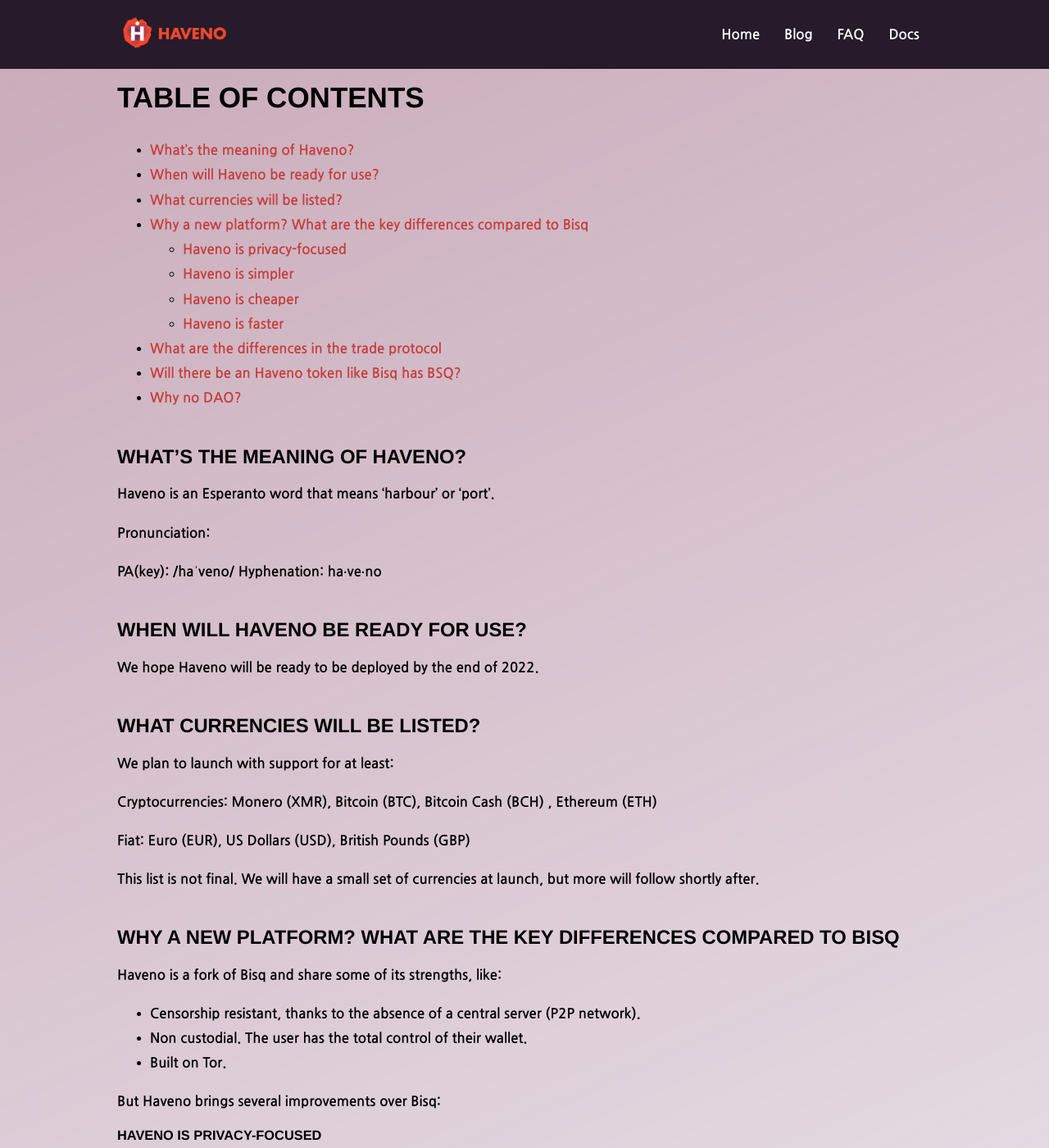
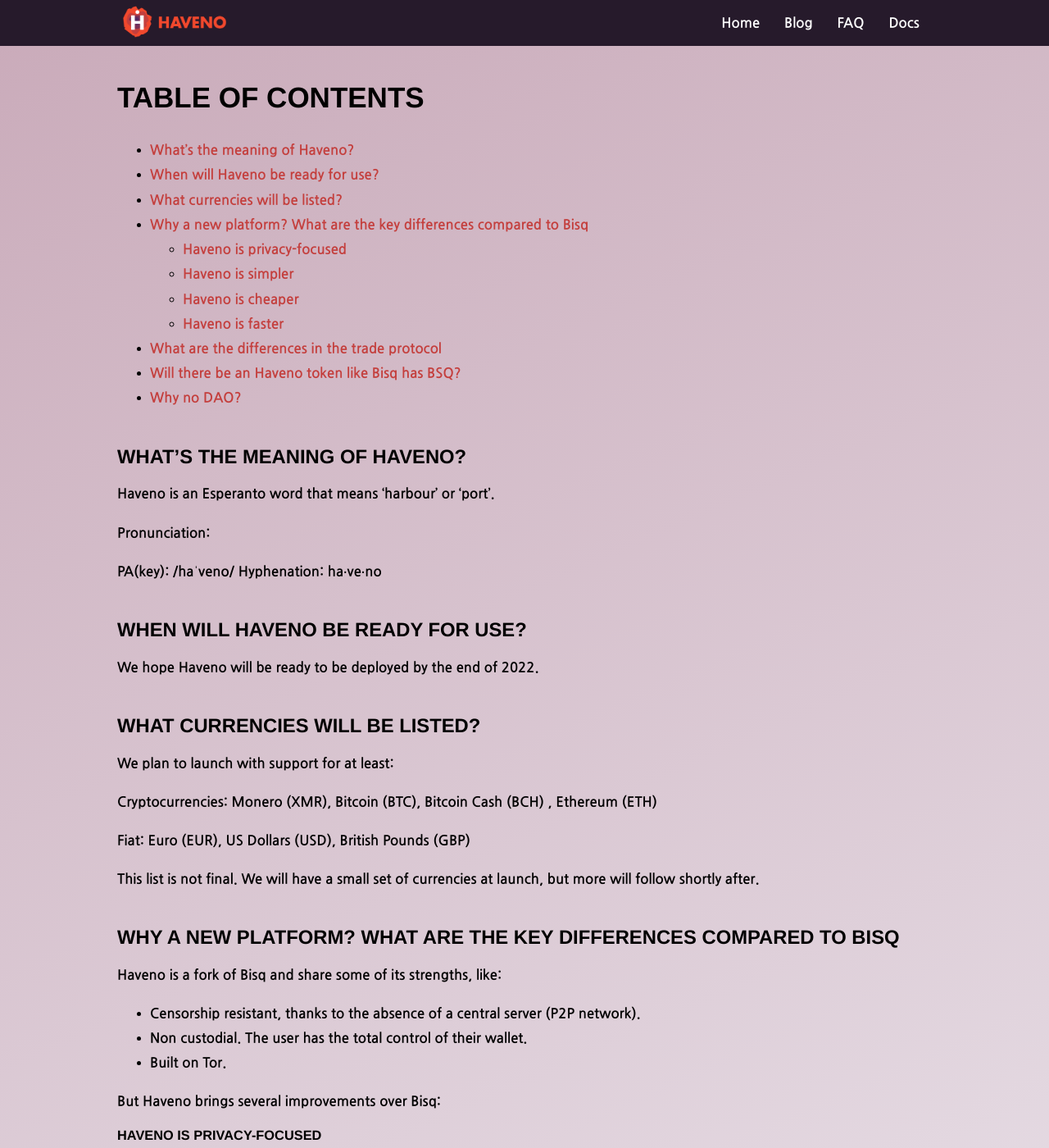
Before and after one commit to haveno-dex/haveno-site, a Jekyll site: the page built from faq.md, in a window 1280 px wide and 1400 px high. Shown: the whole window at 82% size. Built offline with Jekyll 4.4.1, drawn with Linux system fonts in a browser that asks for light colours; some of the changed text lies outside the part shown.

Commit message:
shrink footer, header and add point to faq (dao)

```diff
--- a/css/style.css
+++ b/css/style.css
@@ -271,7 +271,6 @@
 .foot-container {
   max-width: 71rem;
   margin: 0 auto;
-  padding: 1rem 0;
   display: flex;
   justify-content: space-between;
 }
@@ -458,6 +457,7 @@
 
   .nav-container {
     width: 71rem;
+    height: 4rem;
   }
 }
 
```
Also changed, not shown: faq.md (+2 -0 lines).
